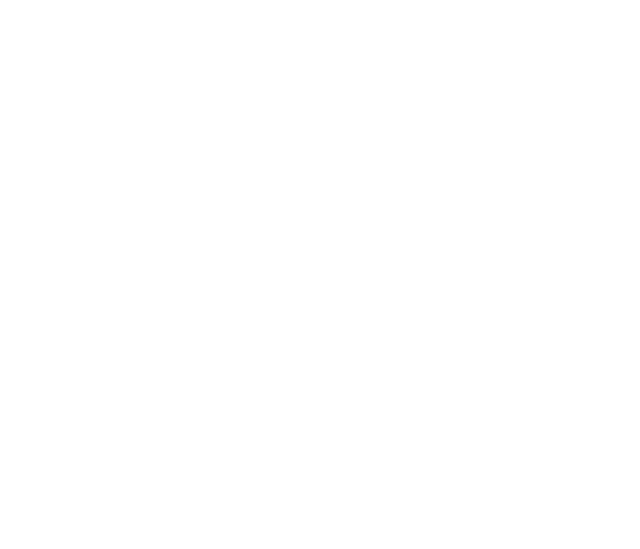
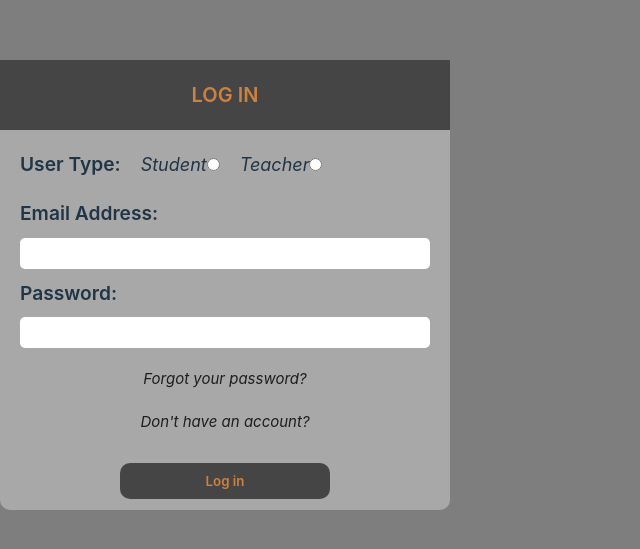
Before and after one commit to DaraDadgar/GroupX_SOEN341_Project_F24, a React (Vite) app in the folder Front-End/: page /MainLogin in a window 1280 px wide. Before the commit this address had no page. Shown: the part 115-664 px from the top of the page, without its empty margins (0-640 px from the left). Built offline with nearby package versions, Linux system fonts and the light colour scheme.

Commit message:
added MainLogin to my branch

```diff
--- a/Front-End/src/App.jsx
+++ b/Front-End/src/App.jsx
@@ -2,6 +2,7 @@ import MainSignup from './MainSignup.jsx'
 import GeneralHomePage from './GeneralHomePage.jsx'
 import TeamCreation from './TeamCreation.jsx';
 import MainStudent from './MainStudent.jsx';
+import MainLogin from './MainLogin.jsx';
 import {BrowserRouter as Router, Route, Routes} from 'react-router-dom'
 
 
@@ -14,6 +15,7 @@ function App(){
                 <Route path ="/GeneralHomePage" element = {<GeneralHomePage/>}/>
                 <Route path ="/TeamCreation" element = {<TeamCreation/>}/>
                 <Route path ="/MainStudent" element = {<MainStudent/>}/>
+                <Route path ="/MainLogin" element = {<MainLogin/>}/>
             </Routes>
         </Router>
     );
--- /dev/null
+++ b/Front-End/src/MainLogin.jsx
@@ -0,0 +1,86 @@
+import "./css/main-login.css";
+import "./css/general.css";
+import { storeAPI } from "../functions/apiinterface.jsx";
+import { useNavigate } from "react-router-dom";
+import Header from "../components/Header.jsx";
+import NavBar from "../components/NavBar.jsx";
+
+export default function MainLogin() {
+  const navigate = useNavigate();
+  const signupNav = () => {
+    navigate("../signup");
+  };
+
+  const submitHandler = (e) => {
+    e.preventDefault();
+
+    const formData = new FormData(e.target);
+    const payload = Object.fromEntries(formData);
+
+    storeAPI("/login", payload).then((data) => {
+      if (data.data[0].Response == "VALID" && data.data[0].type == "student") {
+        navigate("/Team");
+      } else if (
+        data.data[0].Response == "VALID" &&
+        data.data[0].type == "teacher"
+      ) {
+        navigate("/Teacher");
+      }
+    });
+  };
+
+  return (
+    <>
+      <main class="main-login">
+        <h2>LOG IN</h2>
+
+        <form onSubmit={submitHandler} method="post">
+          <div class="fields">
+            <div class="usertype">
+              <label for="usertype">User Type: </label>
+              <div>
+                <label>
+                  Student
+                  <input type="radio" name="type" value="student" required />
+                </label>
+
+                <label>
+                  Teacher
+                  <input type="radio" name="type" value="teacher" required />
+                </label>
+              </div>
+            </div>
+
+            <label for="email">Email Address:</label>
+            <input
+              type="email"
+              id="email"
+              name="email"
+              maxlength="254"
+              required
+            />
+
+            <label for="password">Password:</label>
+            <input
+              type="password"
+              id="password"
+              name="password"
+              maxlength="32"
+              required
+            />
+          </div>
+
+          <span title="Click here get your password">
+            Forgot your password?
+          </span>
+
+          <span onClick={signupNav} title="Click here to sign up">
+            Don't have an account?
+          </span>
+
+          <input type="submit" value="Log in" />
+        </form>
+      </main>
+    </>
+  );
+}
--- /dev/null
+++ b/Front-End/src/css/general.css
@@ -0,0 +1,13 @@
+* {
+    box-sizing: border-box;
+    margin: 0 0;
+    padding: 0 0;
+
+    font-family: inter;
+    font-weight: 600;
+    text-wrap: nowrap;
+  }
+
+  body {
+    background-color: rgba(0, 0, 0, 0.505);
+  }
--- /dev/null
+++ b/Front-End/src/css/main-login.css
@@ -0,0 +1,95 @@
+.main-login {
+    background-color: rgba(168, 168, 168, 1);
+    width: 450px;
+    height: 450px;
+    margin: 50px auto;
+
+    border-radius: 10px;
+  }
+
+  .main-login h2 {
+    background-color: rgba(70, 69, 69, 1);
+    color: rgba(204, 129, 63, 1);
+
+    padding: 20px;
+    text-align: center;
+
+    font-size: 20px;
+  }
+
+  .main-login form {
+    display: flex;
+    flex-direction: column;
+  }
+
+  .main-login .fields {
+    display: flex;
+    flex-direction: column;
+    gap: 10px;
+
+    margin-top: 20px;
+  }
+
+  .main-login .fields label {
+    margin-left: 20px;
+    font-size: larger;
+  }
+
+  .main-login .fields > input {
+    margin: 0px 20px;
+    font-size: 18px;
+    padding: 5px 0px;
+
+    border: none;
+    border-radius: 5px;
+  }
+
+  .main-login .usertype {
+    display: flex;
+    flex-direction: row;
+    align-items: center;
+
+    margin-bottom: 10px;
+  }
+
+  .main-login .usertype div > label {
+    font-weight: lighter;
+    font-size: 18px;
+    font-style: italic;
+  }
+
+  .main-login input[type="submit"] {
+    background-color: rgba(70, 69, 69, 1);
+    color: rgba(204, 129, 63, 1);
+
+    padding: 10px 50px;
+    margin: 30px 120px;
+
+    border: none;
+    border-radius: 10px;
+  }
+
+  .main-login input[type="submit"]:hover {
+    color: rgba(70, 69, 69, 1);
+    background-color: rgba(204, 129, 63, 1);
+    cursor: pointer;
+  }
+
+  .main-login input[type="submit"]:active {
+    opacity: 0.7;
+  }
+
+  .main-login > form > span {
+    color: rgba(30, 30, 30, 1);
+    font-size: 15px;
+    font-weight: lighter;
+    font-style: italic;
+
+    align-self: center;
+    margin-top: 20px;
+  }
+
+  .main-login > form > span:hover {
+    text-decoration: underline;
+    cursor: pointer;
+  }
```
